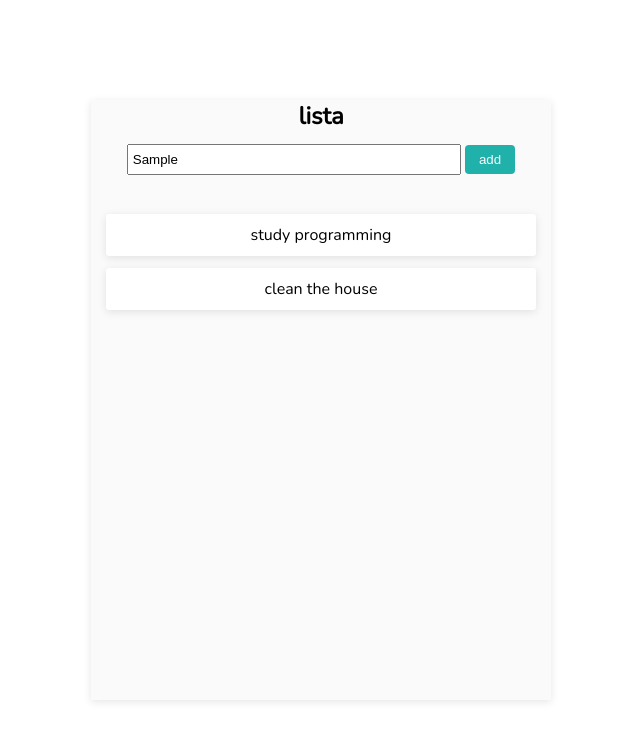
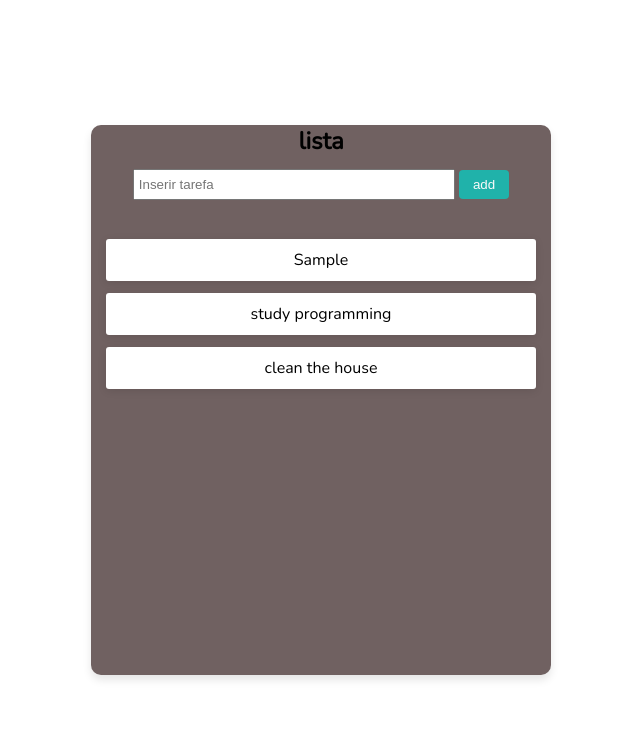
Before and after one commit to Vinizin05/listar, a plain HTML site: page index.html in a window 1280 px wide. Both pictures are taken after typing "Sample" into the empty fields and a click on the button "add". Shown: the whole page, without its empty margins (319-959 px from the left). Drawn offline with nearby package versions, Linux system fonts and the light colour scheme.

Commit message:
finalizado

```diff
--- a/index.html
+++ b/index.html
@@ -16,7 +16,7 @@
       </div>
 
       <div class="element-list">
-        <ul id="lsit">
+        <ul id="list">
           <li>study programming</li>
           <li>clean the house</li>
         </ul>
--- a/script.js
+++ b/script.js
@@ -0,0 +1,24 @@
+let input = document.querySelector("#add");
+let btn = document.querySelector("#btn");
+let list = document.querySelector("#list");
+let el = document.getElementsByTagName("li");
+
+function addtask(){
+    let txt = input.value;
+    if (txt === "") {
+      alert("voce deve digitar alguma coisa");
+    } else {
+      let li = document.createElement('li');
+      li.innerText = txt;
+      list.insertBefore(li, list.childNodes[0]);
+      input.value = "";
+    }
+  }
+
+btn.addEventListener("click", addtask);
+list.addEventListener("click", addtask);
+
+
+input.addEventListener("keyup", function hanldeEnter(e){
+    if (e.keyCode == 13) {addtask()}
+})
--- a/style.css
+++ b/style.css
@@ -3,11 +3,12 @@
 * {
   margin: 0;
   padding: 0;
-  outline: 0;
+  box-sizing: border-box;
 }
 
 body {
   background-color: white;
+  height: 100vh;
 }
 
 .container {
@@ -15,10 +16,12 @@ body {
   left: 50%;
   top: 50%;
   transform: translate(-50%, -50%);
-  background-color: #fafafa;
-  box-shadow: 0 2px 8px rgba(0, 0, 0, 0.1);
+  border-color: black 10px;
+  border-radius: 10px;
+  background-color: #706161;
+  box-shadow: 0 5px 9px rgba(0, 0, 0, 0.1);
   width: 460px;
-  height: 600px;
+  height: 550px;
   text-align: center;
   font-family: "Nunito", "sans-serif";
 }
@@ -29,6 +32,7 @@ h1 {
 
 .add-element {
   margin: 12px 0;
+  border-radius: 10px;
 }
 
 input {
@@ -75,3 +79,8 @@ li:hover {
     text-decoration: line-through;
     background-color: #e0e0e0;
 }
+
+
+
+
+/* #fafafa */
```
